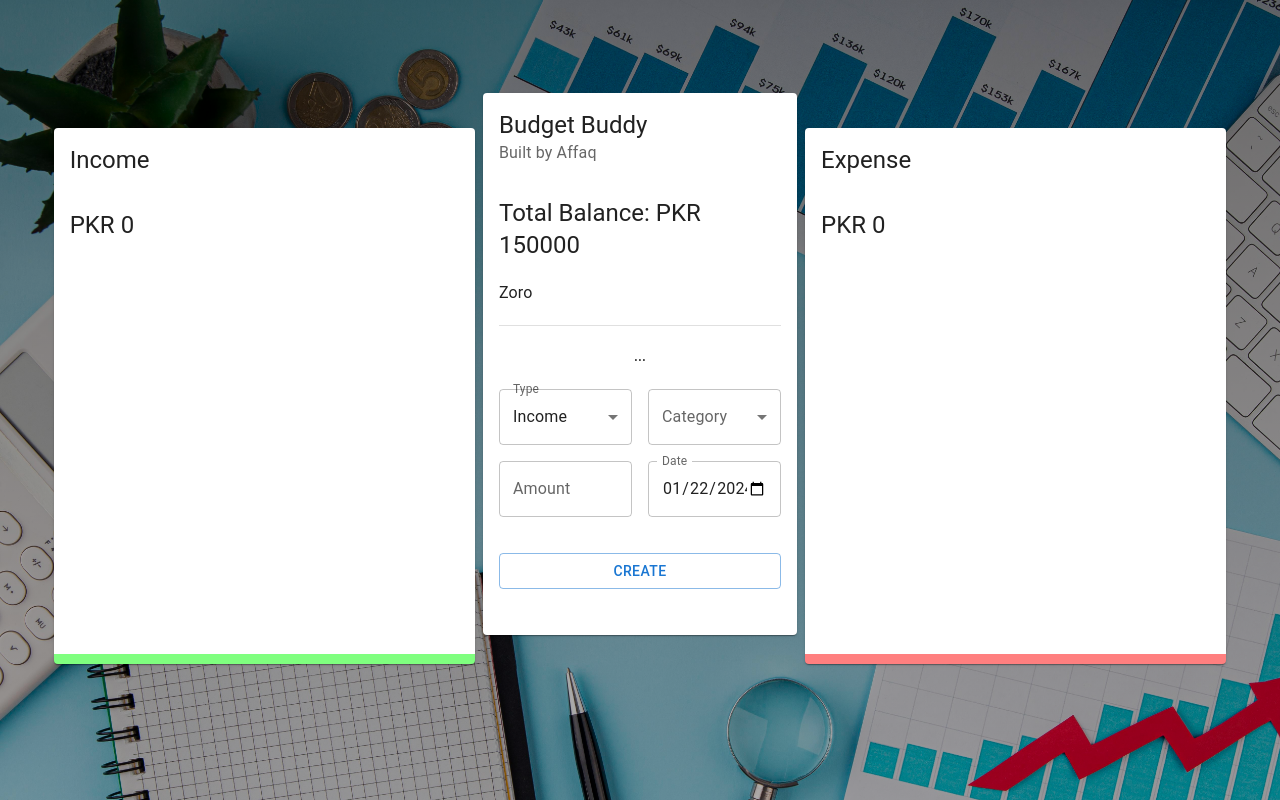
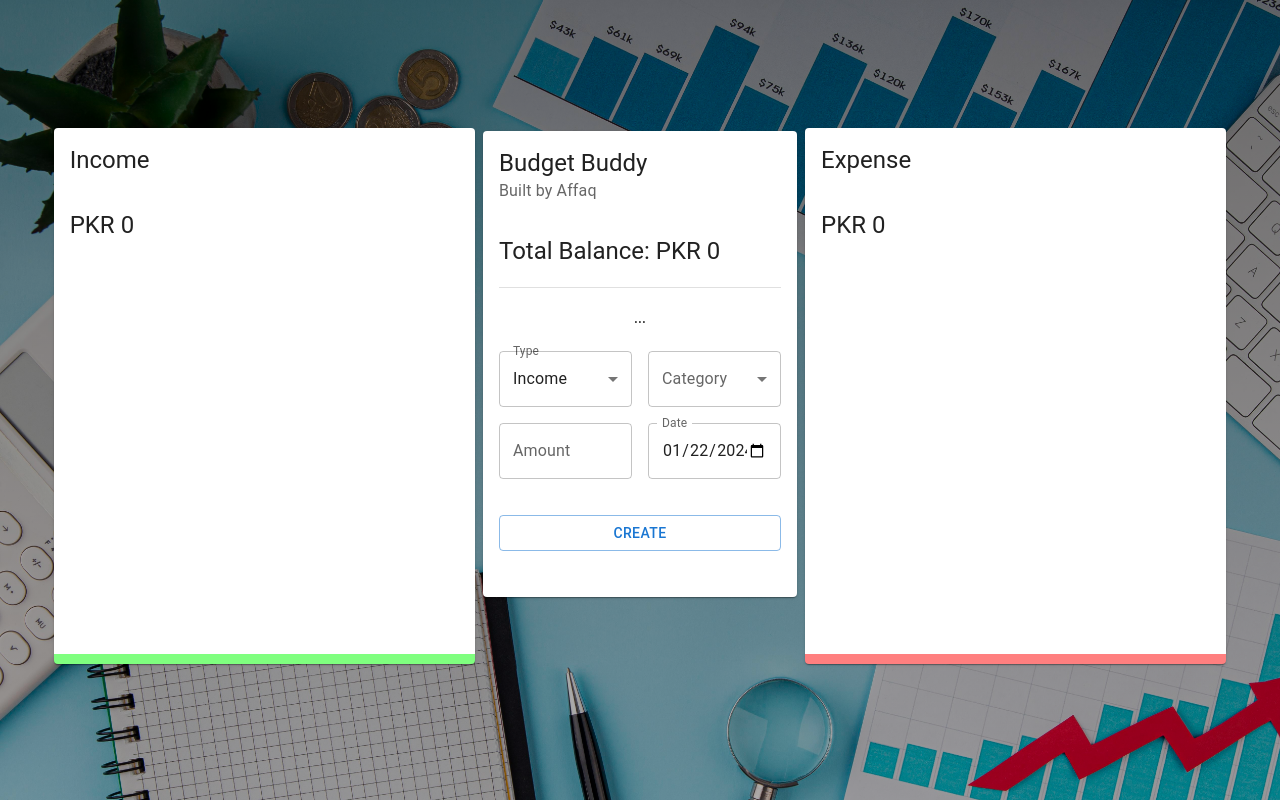
Before and after one commit to Affaq-Ahmed/Budget-Buddy, a React (Create React App) app: page / in a window 1280 px wide. Built offline with nearby package versions, Linux system fonts and the light colour scheme.

Commit message:
Add balance from context to Main component

```diff
--- a/src/components/Main/Main.jsx
+++ b/src/components/Main/Main.jsx
@@ -6,23 +6,20 @@ import {
 	Grid,
 	Typography,
 } from "@mui/material";
-import React from "react";
+import React, { useContext } from "react";
 import Form from "./Form";
 import List from "./List";
+import { ExpenseTrackerContext } from "../../context/context";
 
 const Main = () => {
+	const { balance } = useContext(ExpenseTrackerContext);
+
 	return (
 		<Card>
 			<CardHeader title="Budget Buddy" subheader="Built by Affaq" />
 			<CardContent>
 				<Typography alignItems="center" variant="h5">
-					Total Balance: PKR 150000
-				</Typography>
-				<Typography
-					variant="subtitle1"
-					style={{ lineHeight: "1.5rem", marginTop: "20px" }}
-				>
-					Zoro
+					Total Balance: PKR {balance}
 				</Typography>
 				<Divider style={{ margin: "20px 0" }} />
 				<Form />
```
